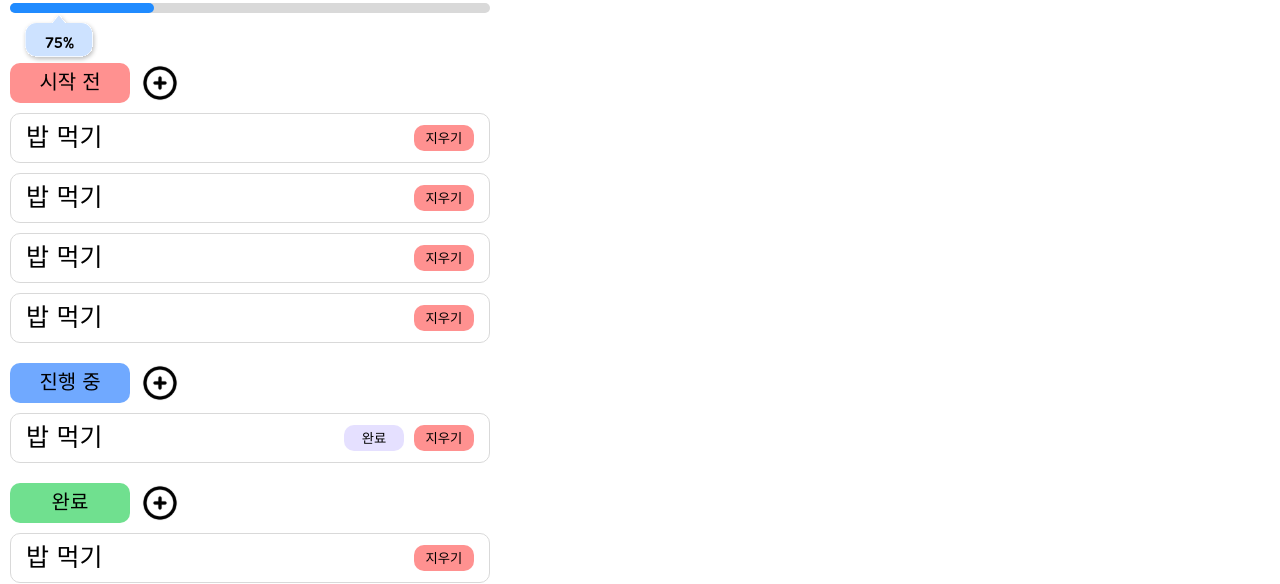
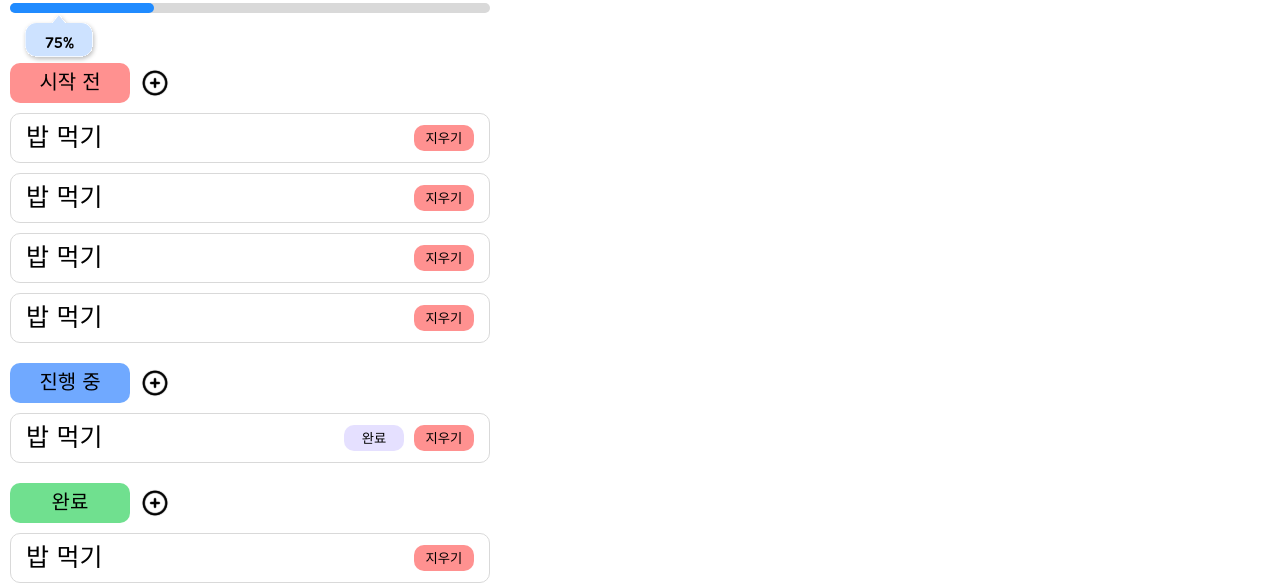
Before and after one commit to Clock24-SV/frontend, a Next.js app: page /main in a window 1280 px wide. Shown: the part 167-751 px from the top of the page. Built offline with nearby package versions, Linux system fonts and the light colour scheme.

Commit message:
refactor: layout 분리

```diff
--- /dev/null
+++ b/src/app/(todo)/layout.tsx
@@ -0,0 +1,13 @@
+import Nav from "@/common/Nav";
+import { ReactNode } from "react";
+
+type Prop = { children: ReactNode };
+
+export default function TodoLayout({ children }: Prop) {
+  return (
+    <div>
+      <Nav />
+      {children}
+    </div>
+  );
+}
--- a/src/app/main/page.tsx
+++ b/src/app/(todo)/main/page.tsx
@@ -11,7 +11,6 @@ const cx = classNames.bind(styles);
 const Main = () => {
   return (
     <main className={cx("main")}>
-      <Nav />
       <Todo>
         <Todo.Day />
         <Todo.Progressive />
--- a/src/components/Todo/Schedule/index.tsx
+++ b/src/components/Todo/Schedule/index.tsx
@@ -20,8 +20,8 @@ const Schedule = () => {
             className={cx("plus")}
             src={plus}
             alt="plus"
-            width={40}
-            height={40}
+            width={30}
+            height={30}
           />
         </div>
         <TodoLists>
@@ -48,8 +48,8 @@ const Schedule = () => {
             className={cx("plus")}
             src={plus}
             alt="plus"
-            width={40}
-            height={40}
+            width={30}
+            height={30}
           />
         </div>
         <TodoLists>
@@ -65,8 +65,8 @@ const Schedule = () => {
             className={cx("plus")}
             src={plus}
             alt="plus"
-            width={40}
-            height={40}
+            width={30}
+            height={30}
           />
         </div>
         <TodoLists>
```
Also changed, not shown: src/app/(todo)/main/index.module.scss (added).
